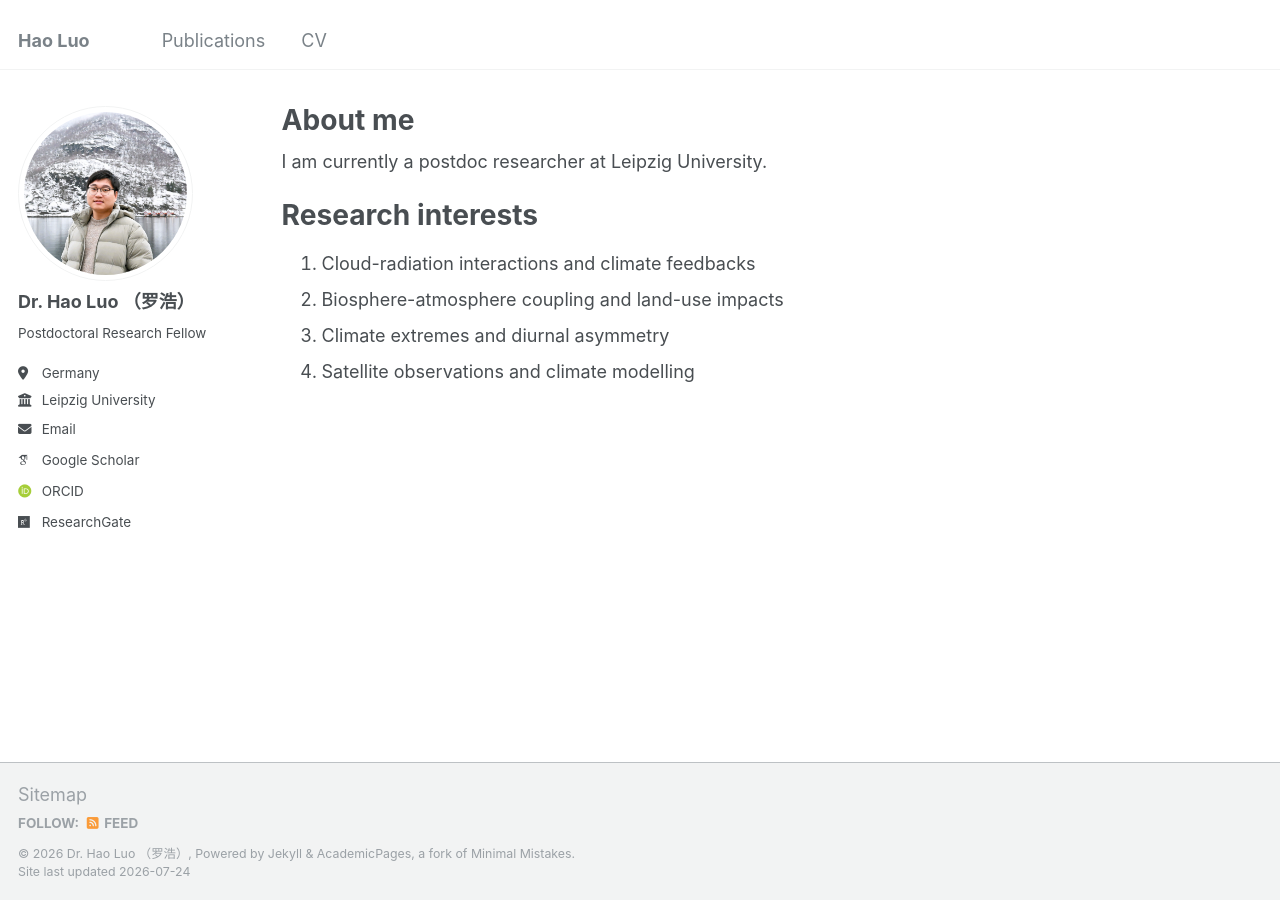
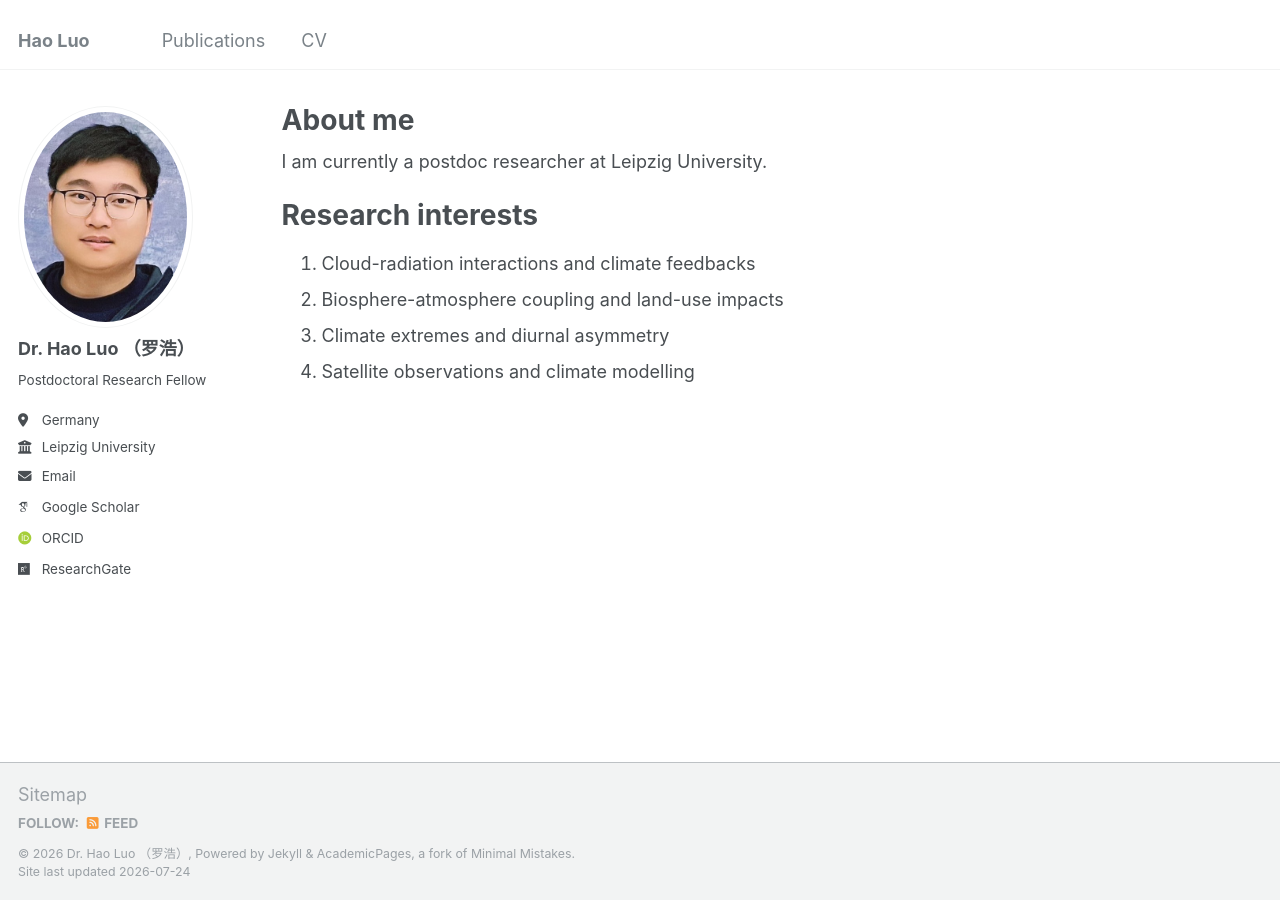
Before and after one commit to haoluo-atmos/haoluo-atmos.github.io, a Jekyll site: the page built from _pages/about.md, in a window 1280 px wide. Built offline with Jekyll 4.4.1, drawn with Linux system fonts in a browser that asks for light colours; some web fonts are replaced.

Commit message:
Update _config.yml

```diff
--- a/_config.yml
+++ b/_config.yml
@@ -21,7 +21,7 @@ repository               : "academicpages/academicpages.github.io"
 #               Additional customization can be done by editing /_includes/author-profile.html
 author:
   # Biographic information
-  avatar           : "profile-hl.jpg"
+  avatar           : "photo-hluo.jpg"
   name             : "Dr. Hao Luo （罗浩）"
   pronouns         : # example: "she/her"
   bio              : "Postdoctoral Research Fellow"
```
